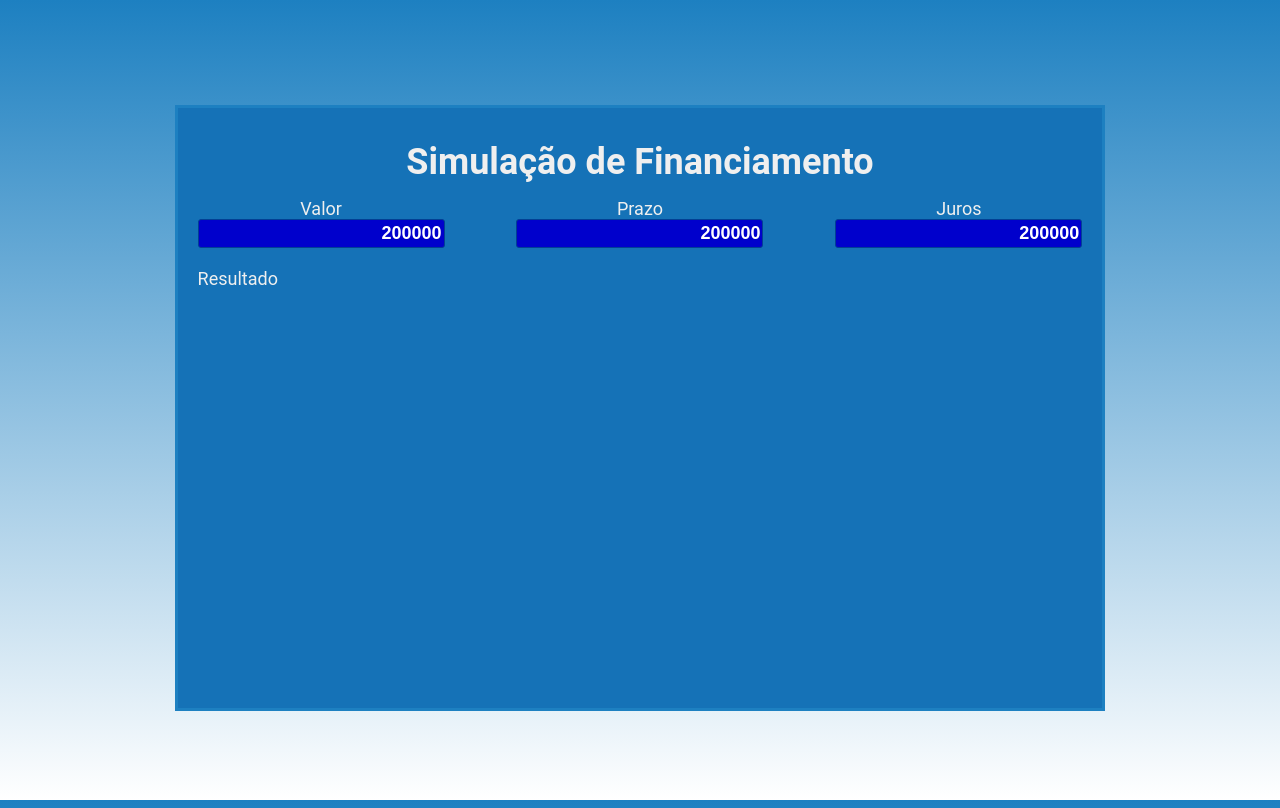
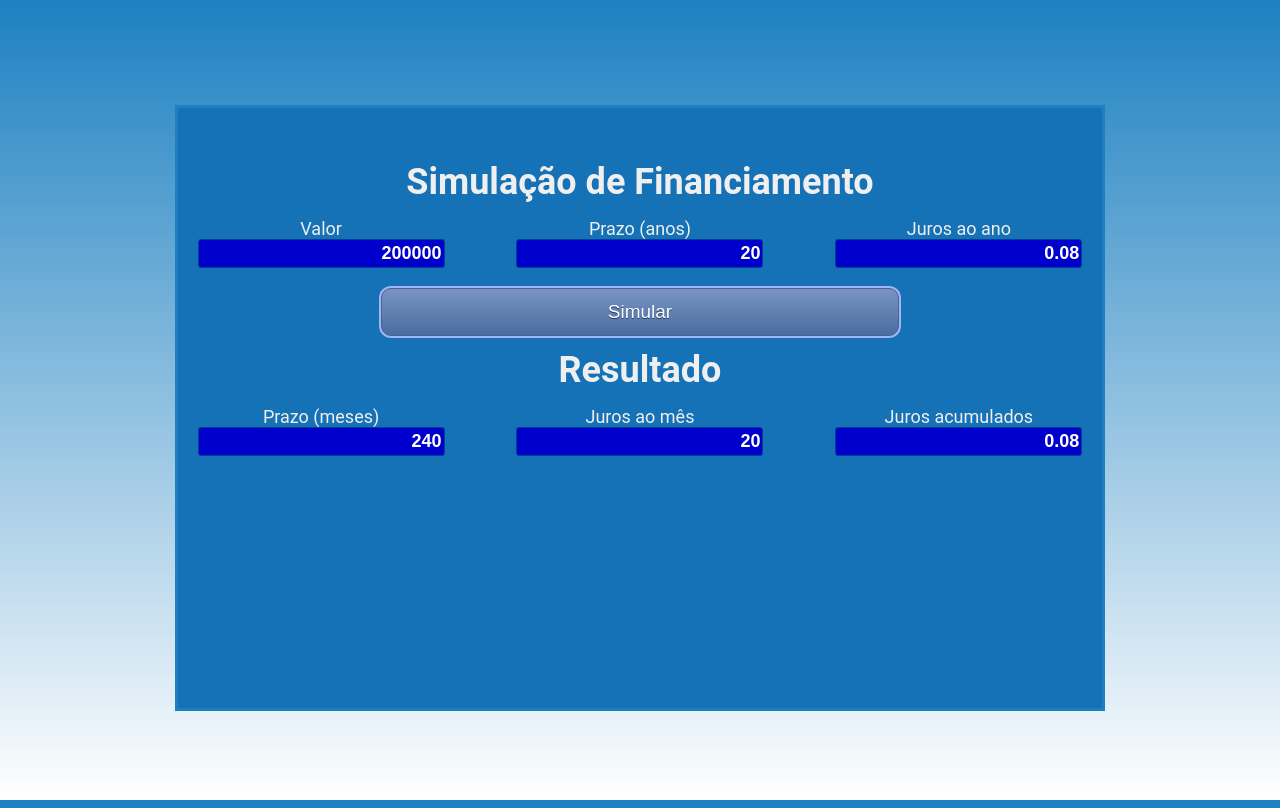
Before and after one commit to eniossilva/igti-tp-fe, a plain HTML site: page modulo01-tp01/index.html in a window 1280 px wide. Drawn offline with Linux system fonts and the light colour scheme.

Commit message:
Ajustes no layout

```diff
--- a/modulo01-tp01/index.html
+++ b/modulo01-tp01/index.html
@@ -8,43 +8,88 @@
 		<title>Simulação de financiamento</title>
 	</head>
 	<body>
-		<div id="container">
-			<div id="simulacao">
-				<h1>Simulação de Financiamento</h1>
+		<div class="container">
+			<form>
+				<div id="simulacao">
+					<h1>Simulação de Financiamento</h1>
+					<div class="dados">
+						<div class="cdados">
+							<label for="valor">Valor</label>
+							<input
+								type="text"
+								value="200000"
+								type="number"
+								name="valor"
+								id="valor"
+								required
+							/>
+						</div>
+						<div class="cdados">
+							<label for="prazo">Prazo (anos)</label>
+							<input
+								type="text"
+								value="20"
+								type="number"
+								name="prazo"
+								id="prazo"
+								required
+							/>
+						</div>
+						<div class="cdados">
+							<label for="juros">Juros ao ano</label>
+							<input
+								type="text"
+								value="0.08"
+								type="number"
+								name="juros"
+								id="juros"
+								required
+							/>
+						</div>
+					</div>
+				</div>
+				<div class="center">
+					<a href="#" class="btsubmit">Simular</a>
+				</div>
+			</form>
+			<div id="resultado">
+				<h1>Resultado</h1>
 				<div class="dados">
 					<div class="cdados">
-						<label for="valor">Valor </label>
+						<label for="valor">Prazo (meses)</label>
 						<input
 							type="text"
-							value="200000"
+							value="240"
 							type="number"
 							name="valor"
 							id="valor"
+							disabled
 						/>
 					</div>
 					<div class="cdados">
-						<label for="prazo">Prazo </label>
+						<label for="prazo">Juros ao mês</label>
 						<input
 							type="text"
-							value="200000"
+							value="20"
 							type="number"
 							name="prazo"
 							id="prazo"
+							disabled
 						/>
 					</div>
 					<div class="cdados">
-						<label for="juros">Juros </label>
+						<label for="juros">Juros acumulados</label>
 						<input
 							type="text"
-							value="200000"
+							value="0.08"
 							type="number"
 							name="juros"
 							id="juros"
+							disabled
 						/>
 					</div>
 				</div>
 			</div>
-			<div id="resultado">Resultado</div>
 		</div>
 
 		<script src="script.js"></script>
--- a/modulo01-tp01/styles.css
+++ b/modulo01-tp01/styles.css
@@ -8,12 +8,24 @@ html,
 body {
 	height: 100%;
 	display: grid;
+}
+
+form {
+	display: grid;
+}
+
+body {
 	line-height: 120%;
 	font-family: Roboto, Arial, sans-serif;
 	font-size: 18px;
 }
 
-#container {
+.center {
+  display: flex;
+  justify-content: center;
+}
+
+.container {
 	margin: auto;
 	height: 70%;
 	width: 70%;
@@ -56,3 +68,29 @@ input {
 	font-size: 18px;
 	text-align: right;
 }
+
+.btsubmit {
+	box-shadow: 0px 0px 0px 2px #9fb4f2;
+	background: linear-gradient(to bottom, #7892c2 5%, #476e9e 100%);
+	background-color: #7892c2;
+	border-radius: 10px;
+	border: 1px solid #4e6096;
+	display: inline-block;
+	cursor: pointer;
+	color: #ffffff;
+	font-family: Arial;
+	font-size: 19px;
+	padding: 12px 37px;
+	text-decoration: none;
+	text-shadow: 0px 1px 0px #283966;
+	width: 50%;
+	text-align: center;
+}
+.btsubmit:hover {
+	background: linear-gradient(to bottom, #476e9e 5%, #7892c2 100%);
+	background-color: #476e9e;
+}
+.btsubmit:active {
+	position: relative;
+	top: 1px;
+}
```
